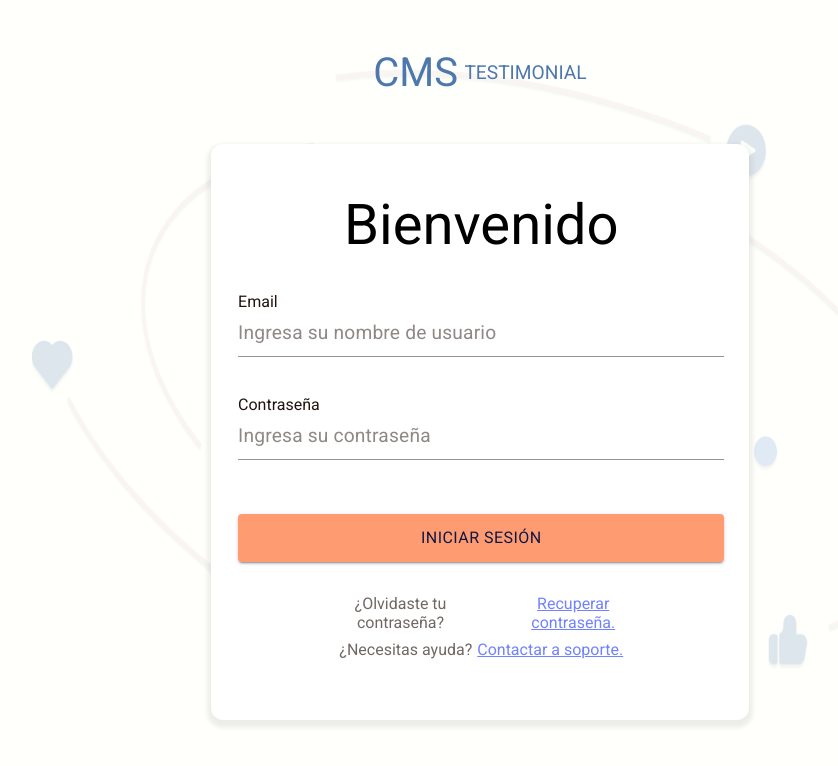
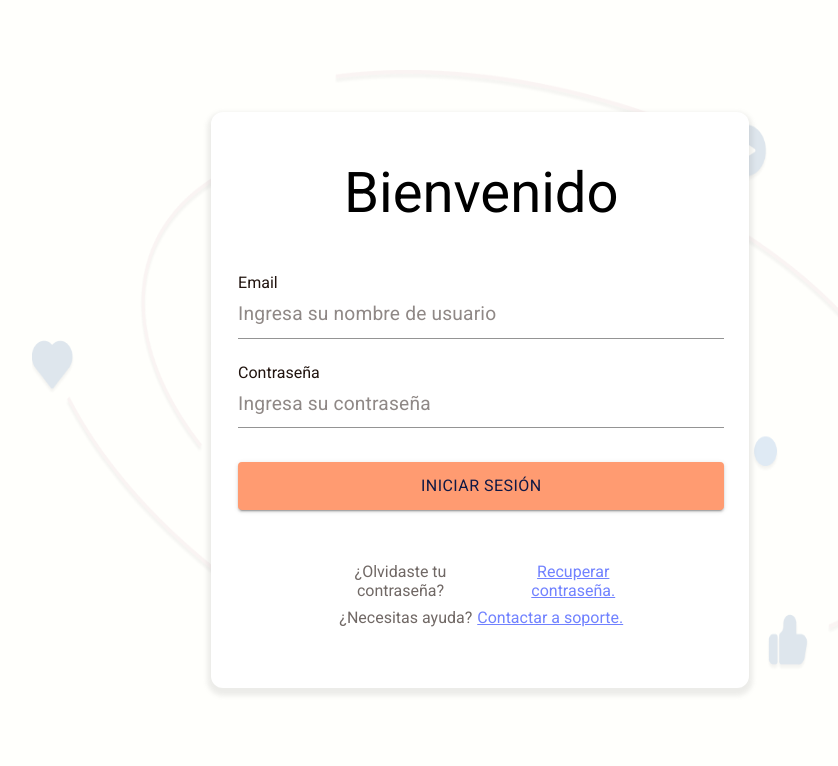
Before and after one commit to No-Country-simulation/s03-26-equipo-01, a React (Vite) app in the folder client/: page / in a window 1280 px wide. Shown: the top 766 px of the page, without its empty margins (160-998 px from the left). Built offline with nearby package versions, Linux system fonts and the light colour scheme.

Commit message:
Se refactorizó la página del login

```diff
--- a/client/src/features/login/components/login-card-presentation/LoginCardPresentation.tsx
+++ b/client/src/features/login/components/login-card-presentation/LoginCardPresentation.tsx
@@ -1,7 +1,6 @@
 import useAuthContext from "../../../../shared/auth/context/use-auth-context";
 import CredentialsErrorContainer from "../credentials-error-container/CredentialsErrorContainer";
 import LoginFormContainer from "../login-form-container/LoginFormContainer"
-import LogoContainer from "../logo-container/LogoContainer"
 import './login-card-presentation.css';
 
 const LoginCardPresentation = () => {
@@ -10,7 +9,6 @@ const LoginCardPresentation = () => {
 
     return (
         <div className='login-container'>
-            <LogoContainer />
             <LoginFormContainer />
             {error && <CredentialsErrorContainer
                 message = {error.message}
--- a/client/src/features/login/components/login-card-presentation/login-card-presentation.css
+++ b/client/src/features/login/components/login-card-presentation/login-card-presentation.css
@@ -4,8 +4,7 @@
     position: relative;
     z-index: 1;
     width: 90%;
-    height: 90vh;
+    height: 80%;
     display: grid;
     place-items: center;
-    grid-template-rows: 20% 80%;
 }
--- a/client/src/features/login/components/login-form-container/styles/desktop.css
+++ b/client/src/features/login/components/login-form-container/styles/desktop.css
@@ -1,8 +1,9 @@
 
 
-@media screen and (min-width: 1200px) {
+@media screen and (min-width: 1024px) {
     .login-form {
         min-width: 42vw;
+        height: 90%;
         min-height: 50vh;
     }
 }
--- a/client/src/features/login/components/login-form/styles/desktop.css
+++ b/client/src/features/login/components/login-form/styles/desktop.css
@@ -1,8 +1,9 @@
 
 
-@media screen and (min-width: 1200px) {
+@media screen and (min-width: 1024px) {
     .form-container {
         min-width: 38vw;
+        height: 86%;
         min-height: 30vh;
     }
 }
--- a/client/src/features/login/components/logo-container/LogoContainer.tsx
+++ b/client/src/features/login/components/logo-container/LogoContainer.tsx
@@ -5,8 +5,8 @@ const LogoContainer = () => {
     return (
         <section className='logo-container'>
             <div>
-                <p className='logo-container-cms'>CMS</p>
-                <p className='logo-container-testimonial'>TESTIMONIAL</p>
+                <p className='logo-container-cms'></p>
+                <p className='logo-container-testimonial'></p>
             </div>
         </section>
     )
--- a/client/src/features/login/pages/login.css
+++ b/client/src/features/login/pages/login.css
@@ -3,9 +3,9 @@
     position: relative;
     display: flex;
     flex-direction: column;
+    justify-content: center;
     align-items: center;
     width: 100vw;
-    min-height: 100vh;
-    height: auto;
+    height: 100vh;
     background-color: var(--clean-background)
 }
```
